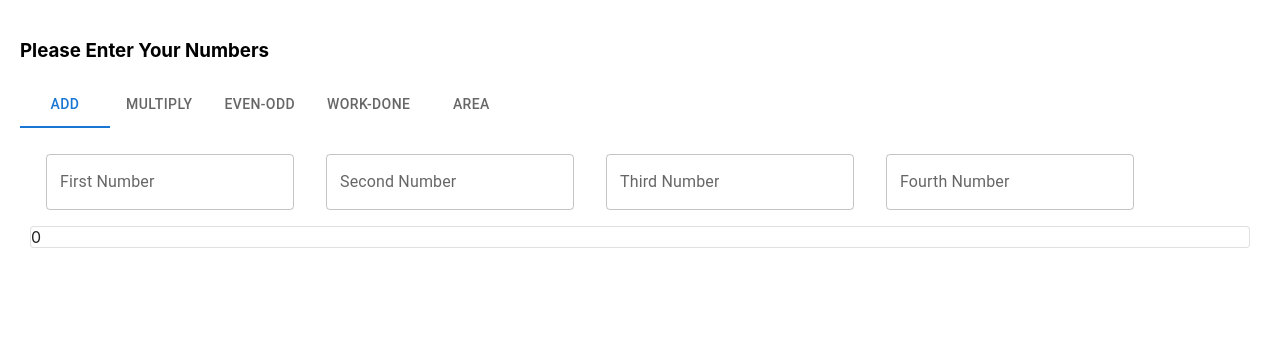
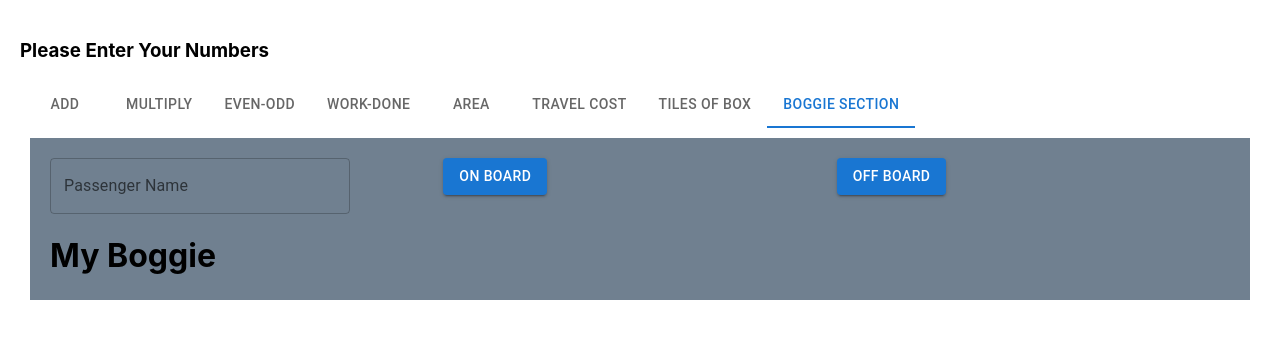
Before and after one commit to Zuber-Ahmed/DSA_UI_2022, a React (Create React App) app: page / in a window 1280 px wide. Shown: the top 338 px of the page. Built offline with nearby package versions, Linux system fonts and the light colour scheme.

Commit message:
going to master

```diff
--- /dev/null
+++ b/src/components/Boggie.jsx
@@ -0,0 +1,44 @@
+import React,{useState} from "react";
+import { TextField,Grid,Button,Card } from "@mui/material";
+
+export const Boggie=()=>{
+    const[passname,setPassname]=useState('')
+    const[passData,setPassData]=useState([])
+
+    const handelOnBoard=()=>{
+        setPassData([...passData,passname])
+
+    }
+    const handelOffBoarding=()=>{
+        const filtered=passData.filter(item=> item!==passname);
+        setPassData([...filtered])
+    }
+
+
+    return(
+        <div className="sub2">
+            <Grid container>
+                <Grid item xs={4}>
+                <TextField style={{width:300}} label="Passenger Name" variant="outlined" onChange={(e)=>setPassname(e.target.value)}/>
+                </Grid>
+                <Grid item xs={4}>
+                    <Button variant="contained" onClick={handelOnBoard}>ON Board </Button>
+                    </Grid>
+                    <Grid item xs={4}>
+                    <Button variant="contained" onClick={handelOffBoarding}>OFF Board </Button>
+                    </Grid>
+            </Grid>
+            <h1>My Boggie</h1>
+            <Grid container spacing={2}>
+                {passData.map((item)=>(
+                <Grid item xs={4}>
+                    <Card>
+                        {item}
+                    </Card>
+                </Grid>
+                ))}
+            </Grid>
+
+        </div>
+    )
+}
--- a/src/components/Common.css
+++ b/src/components/Common.css
@@ -12,3 +12,8 @@
 .sub{
     margin: 10px;
 }
+.sub2{
+    margin: 10px;
+    background-color: slategray;
+    padding: 20px;
+}
--- a/src/components/ContainerManager.jsx
+++ b/src/components/ContainerManager.jsx
@@ -5,9 +5,12 @@ import { Multi } from "./Multi";
 import { Workdone } from "./Workdone";
 import { Even } from "./Even";
 import { Area } from "./Area";
+import { Mileag } from "./Mileage";
+import { TilesBox } from "./TilesBox";
+import { Boggie } from "./Boggie";
 
 export const ContainerManager = () => {
-  const [val, setVal] = useState("add");
+  const [val, setVal] = useState("Boggie");
 
   return (
     <div>
@@ -17,12 +20,18 @@ export const ContainerManager = () => {
         <Tab value="even" label="Even-Odd" />
         <Tab value="WD" label="Work-Done" />
         <Tab value="area" label="AREA" />
+        <Tab value="Travel Cost" label="Travel Cost" />
+        <Tab value="Tilesbox" label="Tiles of Box" />
+        <Tab value="Boggie" label="Boggie Section" />
       </Tabs>
       {val === "add" && <Sum/>}
       {val === "mul" && <Multi/>}
       {val === "even" && <Even/>}
       {val === "WD" && <Workdone/>}
       {val === "area" && <Area/>}
+      {val === "Travel Cost" && <Mileag/>}
+      {val === "Tilesbox" && <TilesBox/>}
+      {val === "Boggie" && <Boggie/>}
     </div>
   );
 };
--- /dev/null
+++ b/src/components/Mileage.jsx
@@ -0,0 +1,27 @@
+import React, { useState } from "react";
+import {Grid,TextField} from '@mui/material'
+
+export const Mileag=()=>{
+    const [mileage,setMilage]=useState(0)
+    const [distance,setDistance]=useState(0)
+    const [cost,setCost]=useState(0)
+
+    return(
+        <div className="sub">
+            <Grid container spacing={2}>
+            <Grid item sx={3}>
+                <TextField variant="outlined" label="Mileage"type={"number"} onChange={(e)=>setMilage(e.target.value)}/>
+            </Grid>
+            <Grid item sx={3}>
+                <TextField variant="outlined" type={"number"} label="Distance" onChange={(e)=>setDistance(e.target.value)}/>
+            </Grid>
+            <Grid item sx={3}>
+                <TextField variant="outlined" type={"number"} label="Cost of Fuel" onChange={(e)=>setCost(e.target.value)}/>
+            </Grid>
+            <Grid item sx={1}>
+                <h2><span>Total Cost</span>{Math.round((distance/mileage)*cost).toFixed(3)}</h2>
+            </Grid>
+            </Grid>
+        </div>
+    );
+}
--- /dev/null
+++ b/src/components/TilesBox.jsx
@@ -0,0 +1,67 @@
+import React, { useState } from "react";
+import { Grid, TextField } from "@mui/material";
+import { fontWeight, style } from "@mui/system";
+
+export const TilesBox=()=>{
+    const[widthOfHall,setWidthOfHall]=useState(0)
+    const[heightOfHall,setHeightOfHall]=useState(0)
+    const[tilesWidth,setTilesWidth]=useState(0)
+    const[tilesHeight,setTilesHeight]=useState(0)
+    const[tilesbox,setTilesBox]=useState(0)
+    const[costofbox,setCostOfBox]=useState(0)
+    const[nfloor,setnFloors]=useState(0)
+    const[numberofbuilding,setNumberofBuilding]=useState(0)
+    const calculateBoxes=()=>{
+            const areaOfHall = widthOfHall* heightOfHall;
+            const areaOfTile = tilesHeight* tilesWidth;
+            const totalNumberOfTiles = areaOfHall/areaOfTile;
+            const tileBoxes = totalNumberOfTiles /tilesbox;
+
+            return Math.round((tileBoxes || 0));
+    }
+
+    return (
+        <div className="sub">
+            <Grid container spacing={1}>
+                <Grid item sx={2}>
+                    <TextField variant="outlined" label="Width of Hall" onChange={(e)=>setWidthOfHall(e.target.value)}/>
+                </Grid>
+                <Grid item sx={2}>
+                    <TextField variant="outlined" label="Height of Hall" onChange={(e)=>setHeightOfHall(e.target.value)}/>
+                </Grid>
+                <Grid item sx={2}>
+                    <TextField variant="outlined" label="Tile's of Width" onChange={(e)=>setTilesWidth(e.target.value)}/>
+                </Grid>
+                <Grid item sx={2}>
+                    <TextField variant="outlined" label="Tile's of Height" onChange={(e)=>setTilesHeight(e.target.value)}/>
+                </Grid>
+                <Grid item sx={2}>
+                    <TextField variant="outlined" label="Tile's in a Box" onChange={(e)=>setTilesBox(e.target.value)}/>
+                </Grid>
+                <Grid item sx={2}>
+                    <TextField variant="outlined" label="Cost of Box" onChange={(e)=>setCostOfBox(e.target.value)}/>
+                </Grid>
+                <Grid item>
+                    <TextField label="Number of Floors" variant="outlined" onChange={e=>setnFloors(e.target.value)}/>
+                </Grid>
+                <Grid item>
+                    <TextField label="Number of Apartment" variant="outlined" onChange={e=>setNumberofBuilding(e.target.value)}/>
+                </Grid>
+                <Grid container spacing={3}>
+                <Grid item sx={1}>
+                    <h3>Total Boxes:{calculateBoxes()}</h3>
+                </Grid>
+                <Grid item sx={2}>
+                <h3>Price of Box:{calculateBoxes()*costofbox}</h3>
+                </Grid>
+                <Grid item sx={1}>
+                <h3>Cost for Floor:{calculateBoxes()*nfloor*costofbox}</h3>
+                </Grid>
+                <Grid item sx={1}>
+                <h3>Cost for Building:{calculateBoxes()*nfloor*numberofbuilding *costofbox}</h3>
+                </Grid>
+                </Grid>
+            </Grid>
+        </div>
+    );
+}
```
